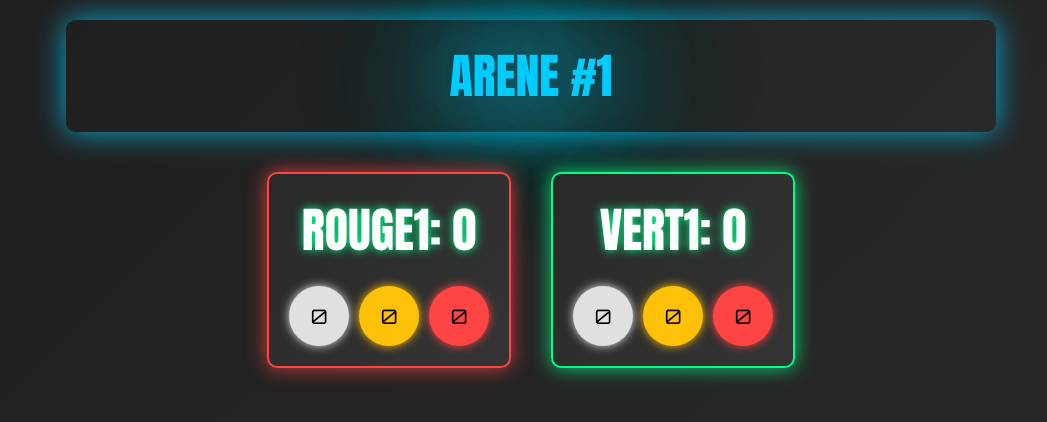
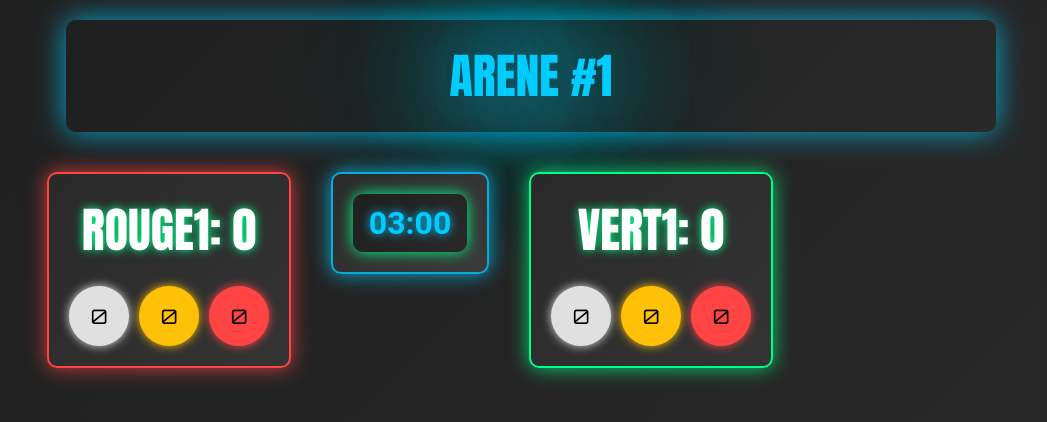
Before and after one commit to viickel/Arbitrage_SabreLaser_ASL_FFE, a Flask app: page /affichage/1 in a window 1280 px wide. Shown: the top 422 px of the page, without its empty margins (109-1156 px from the left). Run offline with Flask 3, Linux system fonts and the light colour scheme; data that the repository does not hold is empty.

Commit message:
[affichage] prise en charge du modèle chrono

```diff
--- a/static/js/affichage.js
+++ b/static/js/affichage.js
@@ -14,6 +14,10 @@ function updateDisplay() {
         $(`#cbt_vert_carton_blanc`).text(data.arene['cartons']['vert']['blanc']);
         $(`#cbt_vert_carton_jaune`).text(data.arene['cartons']['vert']['jaune']);
         $(`#cbt_vert_carton_rouge`).text(data.arene['cartons']['vert']['rouge']);
+
+        let minutes = Math.floor(data.arene.remaining_time / 60).toString().padStart(2, '0');
+        let seconds = (data.arene.remaining_time % 60).toString().padStart(2, '0');
+        $(`#timer-value`).text(`${minutes}:${seconds}`);
     });
 }
 
--- a/templates/affichage.html
+++ b/templates/affichage.html
@@ -3,6 +3,7 @@
 {% block head %}
     <title>Affichage des Scores</title>
 	<link rel="stylesheet" href="{{ url_for('static', filename='css/affichage.css') }}">
+	<link rel="stylesheet" href="{{ url_for('static', filename='css/chrono.css') }}">
     <script src="{{ url_for('static', filename='js/affichage.js') }}"></script>
 {% endblock %}
 
@@ -35,6 +36,12 @@
 		        </div>
 		    </div>
 
+		    <div class="timer-container display">
+	            <div class="timer-display">
+	                <div class="timer-value" id="timer-value">00:00</div>
+	            </div>
+		    </div>
+
 		    <!-- Green Side -->
 		    <div class="column green-side">
 		        <!-- Score and Buttons -->
```
